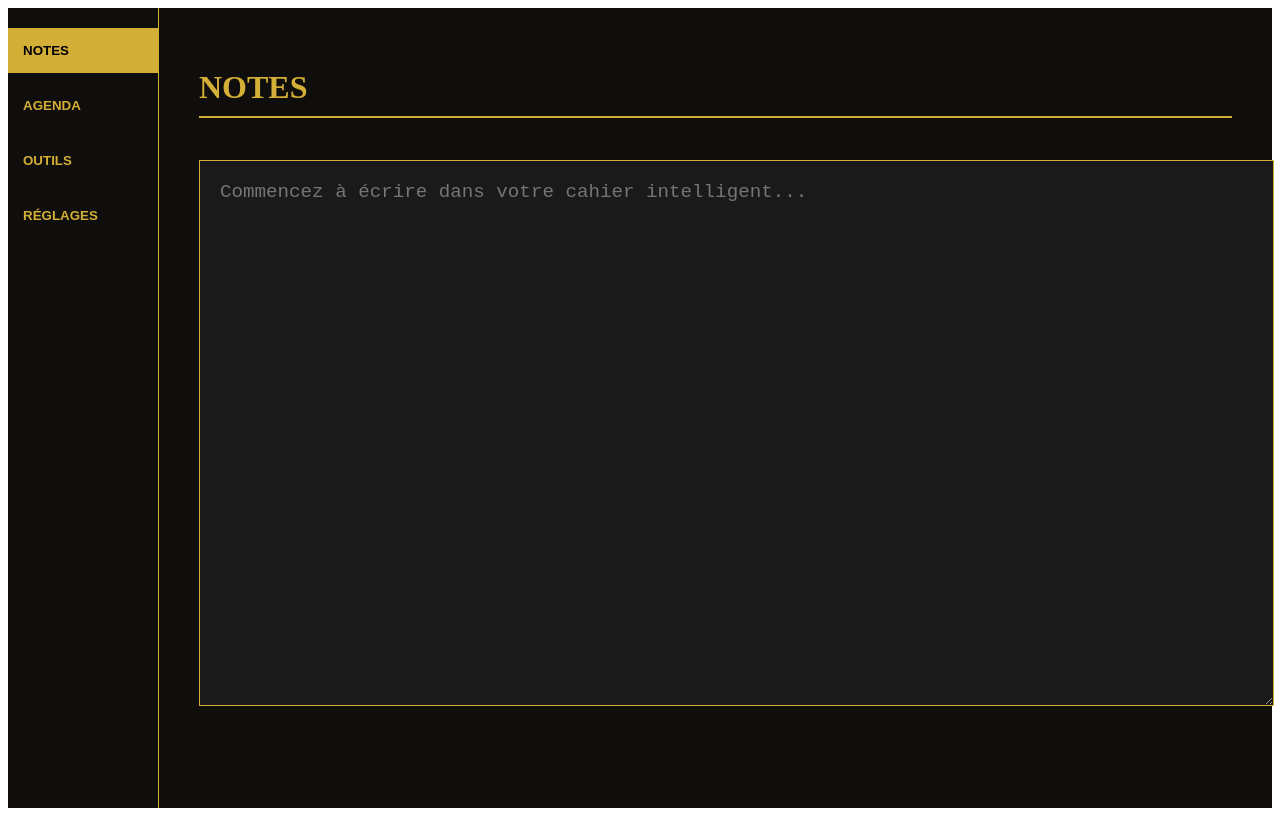
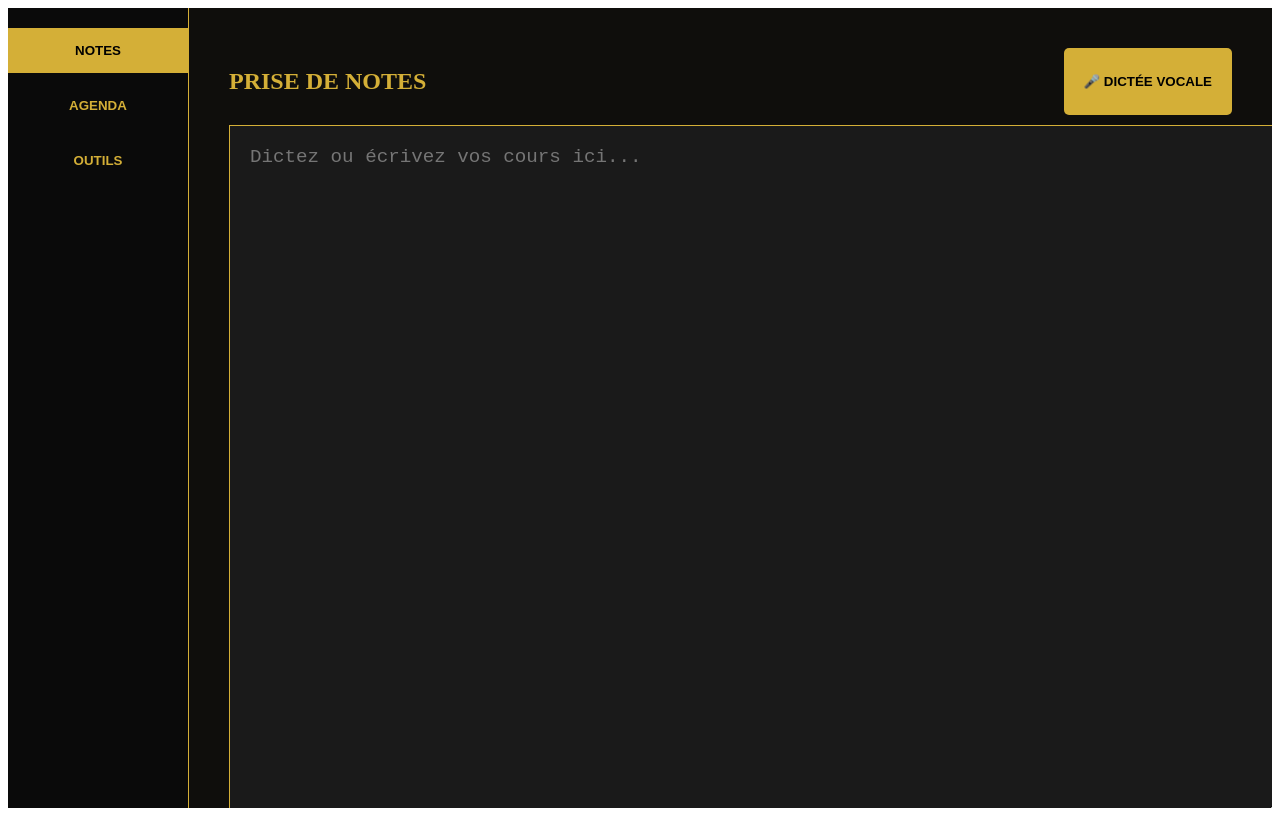
Before and after one commit to SamiraGlibert/mon-cahier-luxe, a Next.js app: page / in a window 1280 px wide. Built offline with nearby package versions, Linux system fonts and the light colour scheme.

Commit message:
Update NoteEditor.jsx

```diff
--- a/src/components/NoteEditor.jsx
+++ b/src/components/NoteEditor.jsx
@@ -1,56 +1,95 @@
-import React, { useState } from 'react';
+import React, { useState, useEffect } from 'react';
 
 const NoteEditor = () => {
   const [activeTab, setActiveTab] = useState('Notes');
-  const [calcInput, setCalcInput] = useState('');
+  const [notes, setNotes] = useState('');
+  const [agenda, setAgenda] = useState([]);
+  const [newEvent, setNewEvent] = useState({ title: '', date: '', type: 'Cours' });
+  const [isListening, setIsListening] = useState(false);
 
-  const tabs = ['Notes', 'Agenda', 'Outils', 'Réglages'];
+  // FONCTION DICTÉE VOCALE
+  const startListening = () => {
+    const SpeechRecognition = window.SpeechRecognition || window.webkitSpeechRecognition;
+    if (!SpeechRecognition) return alert("Votre navigateur ne supporte pas la dictée vocale.");
+
+    const recognition = new SpeechRecognition();
+    recognition.lang = 'fr-FR';
+    recognition.onstart = () => setIsListening(true);
+    recognition.onend = () => setIsListening(false);
+    recognition.onresult = (event) => {
+      const transcript = event.results[0][0].transcript;
+      setNotes(prev => prev + " " + transcript);
+    };
+    recognition.start();
+  };
+
+  const addEvent = () => {
+    if (newEvent.title && newEvent.date) {
+      setAgenda([...agenda, newEvent]);
+      setNewEvent({ title: '', date: '', type: 'Cours' });
+    }
+  };
 
   return (
     <div style={{ display: 'flex', height: '100vh', backgroundColor: '#0f0e0c', color: '#d4af37', fontFamily: 'serif' }}>
 
-      {/* BARRE DES INTERCALAIRES (À GAUCHE) */}
-      <div style={{ width: '150px', borderRight: '1px solid #d4af37', display: 'flex', flexDirection: 'column', padding: '20px 0' }}>
-        {tabs.map(tab => (
-          <button
-            key={tab}
-            onClick={() => setActiveTab(tab)}
-            style={{
-              padding: '15px', backgroundColor: activeTab === tab ? '#d4af37' : 'transparent',
-              color: activeTab === tab ? '#000' : '#d4af37', border: 'none', cursor: 'pointer',
-              fontWeight: 'bold', textAlign: 'left', marginBottom: '10px'
-            }}
-          >
-            {tab.toUpperCase()}
-          </button>
+      {/* BARRE LATÉRALE */}
+      <div style={{ width: '180px', borderRight: '1px solid #d4af37', display: 'flex', flexDirection: 'column', padding: '20px 0', background: '#0a0a0a' }}>
+        {['Notes', 'Agenda', 'Outils'].map(tab => (
+          <button key={tab} onClick={() => setActiveTab(tab)} style={{
+            padding: '15px', backgroundColor: activeTab === tab ? '#d4af37' : 'transparent',
+            color: activeTab === tab ? '#000' : '#d4af37', border: 'none', cursor: 'pointer', fontWeight: 'bold', marginBottom: '10px'
+          }}> {tab.toUpperCase()} </button>
         ))}
       </div>
 
-      {/* CONTENU PRINCIPAL */}
-      <div style={{ flex: 1, padding: '40px', position: 'relative' }}>
-        <h1 style={{ borderBottom: '2px solid #d4af37', paddingBottom: '10px' }}>{activeTab.toUpperCase()}</h1>
+      {/* ZONE DE TRAVAIL */}
+      <div style={{ flex: 1, padding: '40px', overflowY: 'auto' }}>
 
+        {/* ONGLET NOTES + DICTÉE */}
         {activeTab === 'Notes' && (
-          <textarea
-            placeholder="Commencez à écrire dans votre cahier intelligent..."
-            style={{ width: '100%', height: '70%', backgroundColor: '#1a1a1a', color: '#fff', border: '1px solid #d4af37', padding: '20px', fontSize: '1.2rem', marginTop: '20px' }}
-          />
-        )}
-
-        {/* WIDGET CALCULATRICE (ACTIF DANS OUTILS) */}
-        {activeTab === 'Outils' && (
-          <div style={{ border: '1px solid #d4af37', padding: '20px', width: '250px', background: '#1a1a1a' }}>
-            <h3>Calculatrice Rapide</h3>
-            <input
-              value={calcInput}
-              onChange={(e) => setCalcInput(e.target.value)}
-              style={{ width: '100%', marginBottom: '10px', padding: '5px' }}
+          <div style={{ height: '90%' }}>
+            <div style={{ marginBottom: '10px', display: 'flex', justifyContent: 'space-between' }}>
+              <h2>PRISE DE NOTES</h2>
+              <button onClick={startListening} style={{
+                backgroundColor: isListening ? '#ff4444' : '#d4af37',
+                color: '#000', border: 'none', padding: '10px 20px', fontWeight: 'bold', cursor: 'pointer', borderRadius: '5px'
+              }}>
+                {isListening ? '🔴 ÉCOUTE EN COURS...' : '🎤 DICTÉE VOCALE'}
+              </button>
+            </div>
+            <textarea
+              value={notes} onChange={(e) => setNotes(e.target.value)}
+              placeholder="Dictez ou écrivez vos cours ici..."
+              style={{ width: '100%', height: '100%', backgroundColor: '#1a1a1a', color: '#fff', border: '1px solid #d4af37', padding: '20px', fontSize: '1.2rem' }}
             />
-            <button onClick={() => setCalcInput(eval(calcInput))} style={{ width: '100%', background: '#d4af37', border: 'none', fontWeight: 'bold' }}>CALCULER</button>
           </div>
         )}
 
-        {activeTab === 'Agenda' && <p>L'agenda intelligent arrive ici...</p>}
+        {/* ONGLET AGENDA INTELLIGENT */}
+        {activeTab === 'Agenda' && (
+          <div>
+            <h2>AGENDA DES EXAMENS & COURS</h2>
+            <div style={{ background: '#1a1a1a', padding: '20px', border: '1px solid #d4af37', marginTop: '20px' }}>
+              <input type="text" placeholder="Nom du cours ou examen" value={newEvent.title} onChange={(e) => setNewEvent({...newEvent, title: e.target.value})} style={{ padding: '10px', marginRight: '10px' }} />
+              <input type="date" value={newEvent.date} onChange={(e) => setNewEvent({...newEvent, date: e.target.value})} style={{ padding: '10px', marginRight: '10px' }} />
+              <select value={newEvent.type} onChange={(e) => setNewEvent({...newEvent, type: e.target.value})} style={{ padding: '10px', marginRight: '10px' }}>
+                <option value="Examen">Date d'Examen</option>
+                <option value="Dépôt">Date de Dépôt</option>
+                <option value="Cours">Rappel de Cours</option>
+              </select>
+              <button onClick={addEvent} style={{ padding: '10px 20px', background: '#d4af37', border: 'none', fontWeight: 'bold', cursor: 'pointer' }}>AJOUTER</button>
+            </div>
+            <div style={{ marginTop: '30px' }}>
+              {agenda.map((item, index) => (
+                <div key={index} style={{ borderBottom: '1px solid #333', padding: '10px', display: 'flex', justifyContent: 'space-between' }}>
+                  <span><strong>{item.date}</strong> - {item.title}</span>
+                  <span style={{ color: '#fff', background: '#d4af37', padding: '2px 8px', borderRadius: '4px', fontSize: '0.8rem', color: '#000' }}>{item.type}</span>
+                </div>
+              ))}
+            </div>
+          </div>
+        )}
       </div>
     </div>
   );
```
